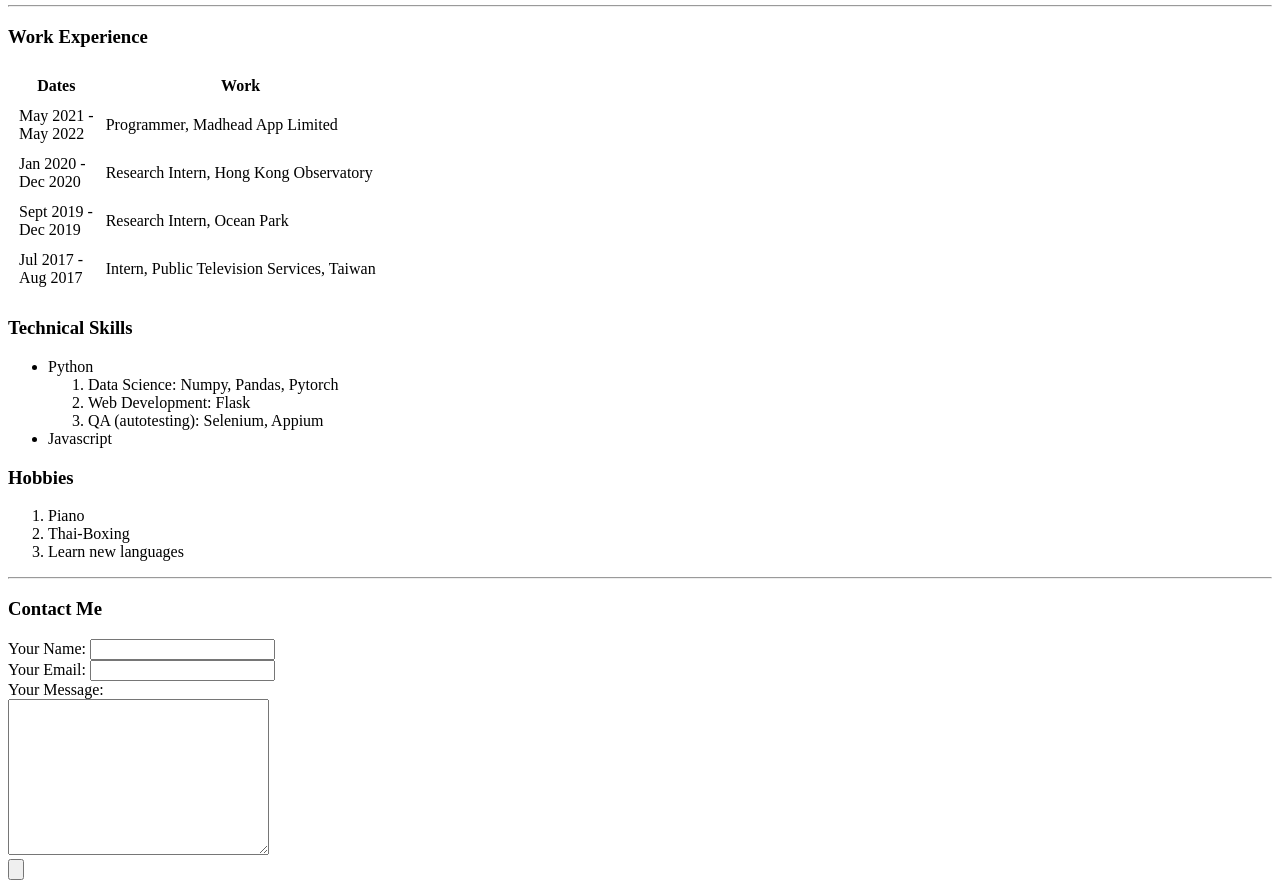
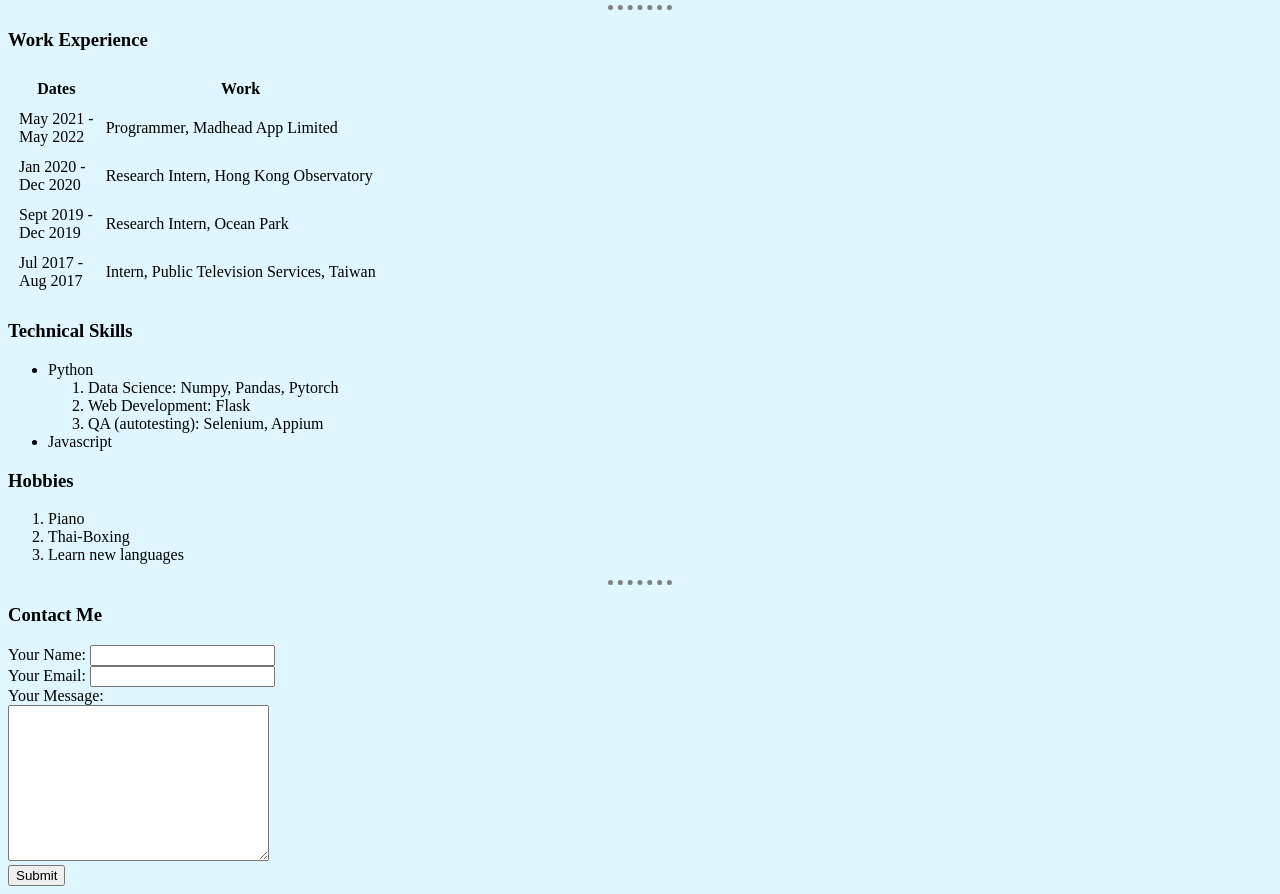
Before and after one commit to wkchiuea/web01_personalSite, a plain HTML site: page index.html in a window 1280 px wide. Shown: the part 207-1101 px from the top of the page. Drawn offline with Linux system fonts and the light colour scheme.

Commit message:
[update] add css to the site

```diff
--- /dev/null
+++ b/css/styles.css
@@ -0,0 +1,11 @@
+body {
+    background-color: #DFF6FF;
+}
+
+hr {
+    border-color: grey;
+    border-style: none; /* override default css */
+    border-top-style: dotted; /* this is more specific */
+    border-width: 5px;
+    width: 5%;
+}
--- a/index.html
+++ b/index.html
@@ -8,6 +8,27 @@
 <head>
     <meta charset="UTF-8">
     <title>Louis's Personal Site</title>
+
+    <link rel="stylesheet" href="css/styles.css">
+
+<!--
+    <style>
+
+        body {
+            background-color: #DFF6FF;
+        }
+
+        hr {
+            border-color: grey;
+            border-style: none; /* override default css */
+            border-top-style: dotted; /* this is more specific */
+            border-width: 5px;
+            width: 5%;
+        }
+
+    </style>
+-->
+
 </head>
 
 <body>
@@ -83,7 +104,7 @@
         <input type="email" name="yourEmail" value=""><br>
         <label>Your Message:</label><br>
         <textarea name="yourMessage" cols="30" rows="10"></textarea><br>
-        <input type="submit" value="">
+        <input type="submit" value="Submit">
     </form>
 
 </body>
```
